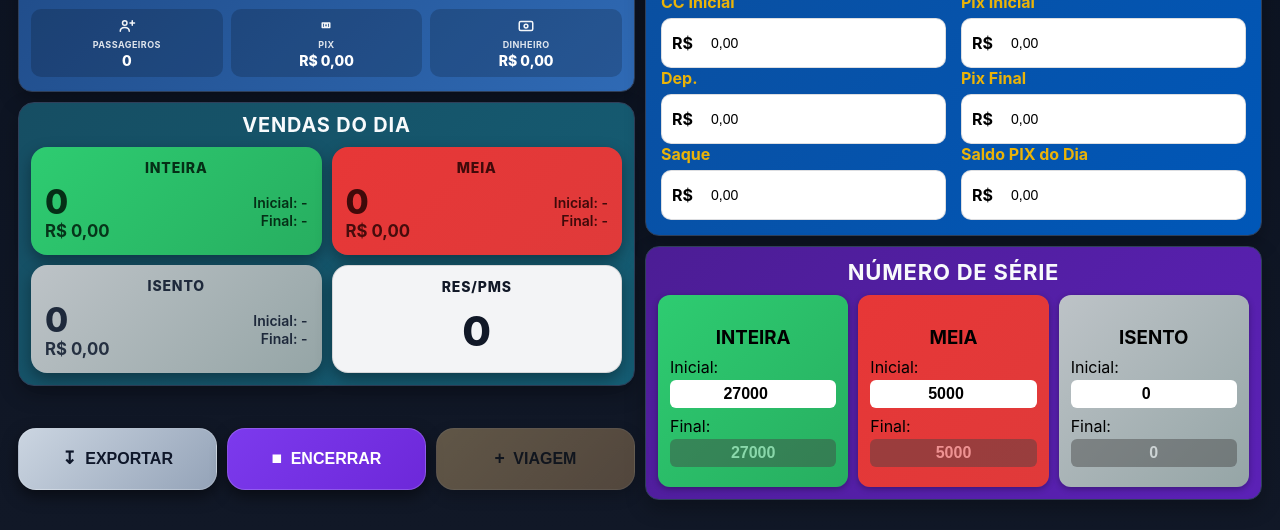
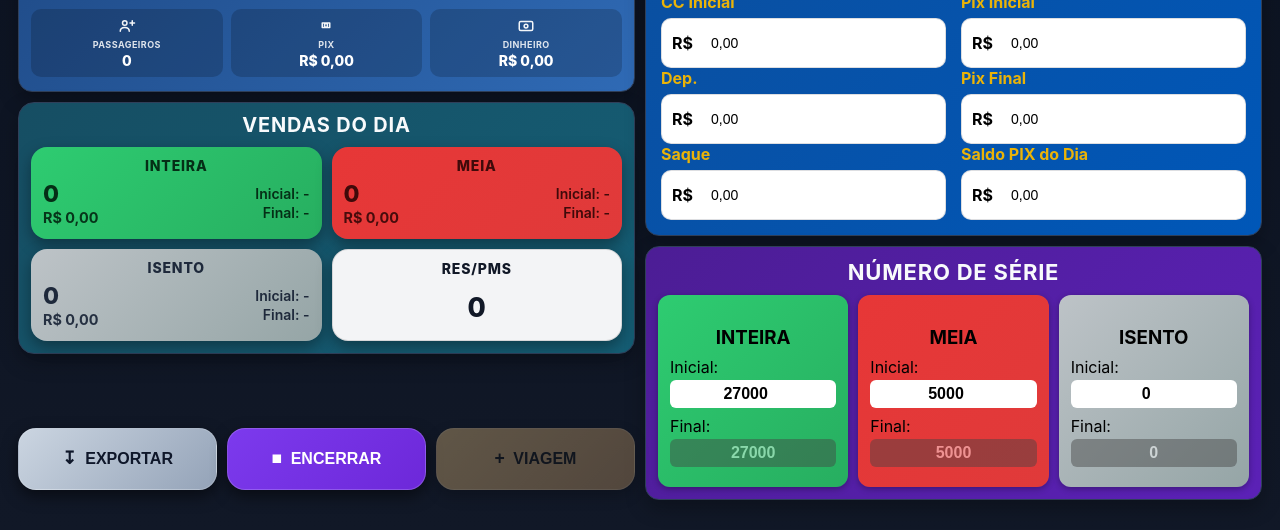
Before and after one commit to Fragozo007/bilhetagem-v8, a plain HTML site: page bilhetagem.html in a window 1280 px wide. Shown: the part 313-843 px from the top of the page. Drawn offline with Linux system fonts and the light colour scheme.

Commit message:
Update bilhetagem.css

```diff
--- a/bilhetagem.css
+++ b/bilhetagem.css
@@ -267,8 +267,8 @@ button:disabled {
 
 .vendas-card {
   border-radius: 16px;
-  padding: 12px 14px;
-  min-height: 108px;
+  padding: 10px 12px;
+  min-height: 92px;
   box-shadow: 0 6px 15px rgba(0, 0, 0, 0.35);
   color: #0f172a;
 }
@@ -295,13 +295,13 @@ button:disabled {
 }
 
 .vendas-card__qtd {
-  font-size: 2.1rem;
+  font-size: 1.45rem;
   font-weight: 800;
-  line-height: 1.05;
+  line-height: 1.1;
 }
 
 .vendas-card__valor {
-  font-size: 1.05rem;
+  font-size: 0.9rem;
   font-weight: 700;
   margin-top: 2px;
   opacity: 0.95;
@@ -348,10 +348,10 @@ button:disabled {
   display: flex;
   align-items: center;
   justify-content: center;
-  font-size: 2.6rem;
+  font-size: 1.65rem;
   font-weight: 800;
   line-height: 1;
-  min-height: 56px;
+  min-height: 40px;
 }
 
 /* TODAS AS BOXES IGUAIS */
@@ -1628,11 +1628,11 @@ input.card-viagem__meta-valor--hora::-webkit-datetime-edit-text {
 
 @media (max-width: 380px) {
   .vendas-card__qtd {
-    font-size: 1.75rem;
+    font-size: 1.3rem;
   }
 
   .vendas-card__qtd-solo {
-    font-size: 2.1rem;
+    font-size: 1.45rem;
   }
 
   .vendas-card__serie {
```
